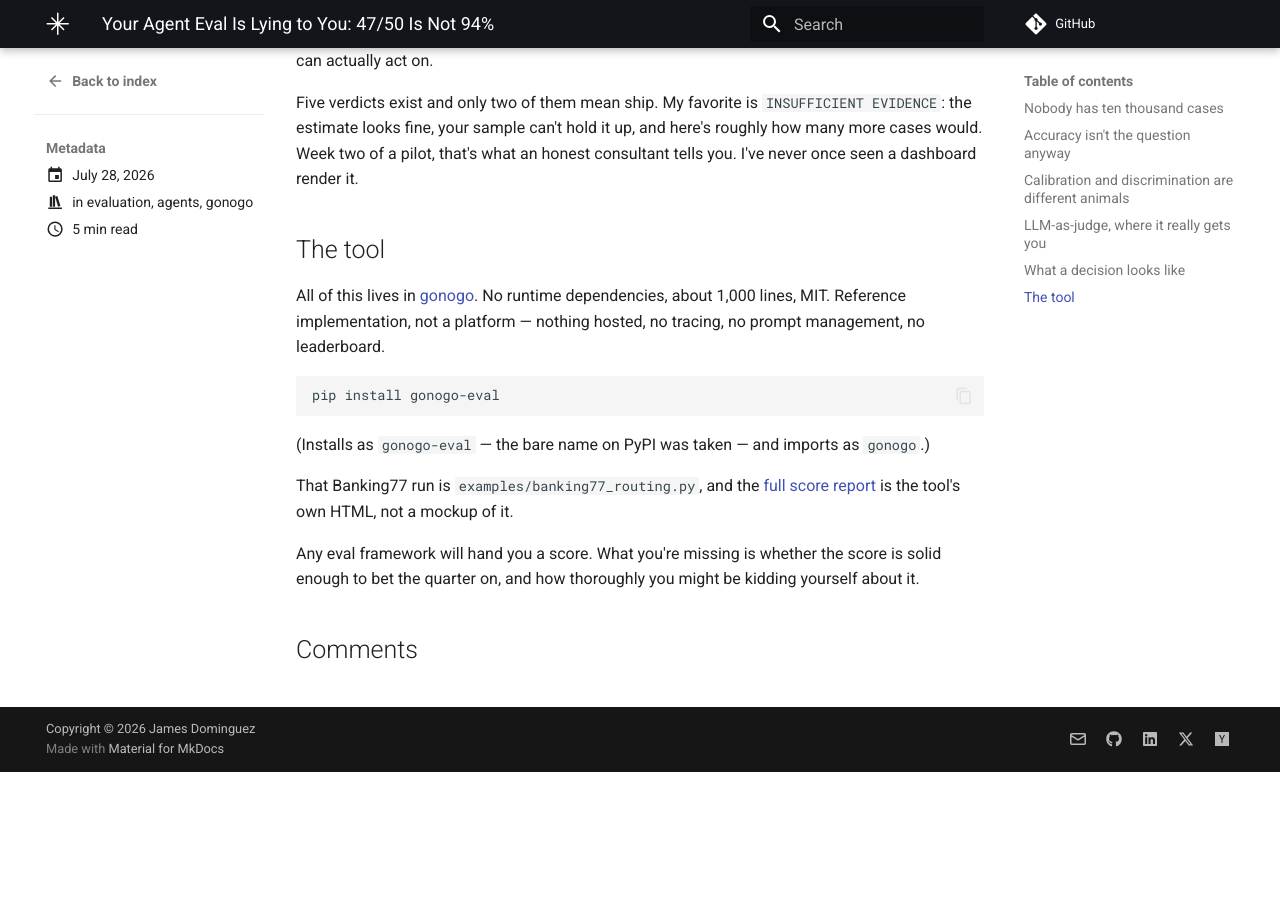
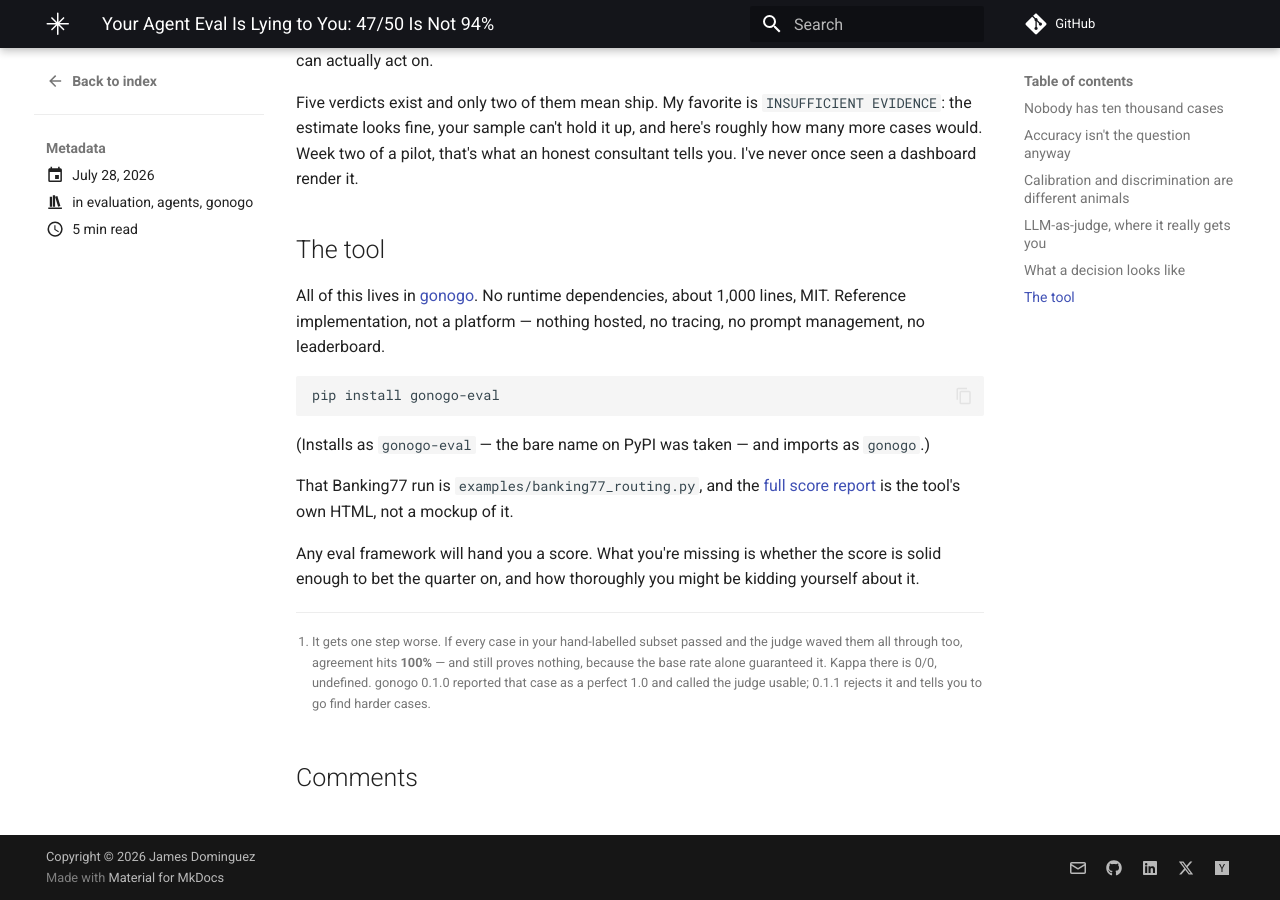
Before and after one commit to keppy/KeppyLab, an MkDocs documentation site: the page built from docs/blog/posts/your-agent-eval-is-lying-to-you.md, in a window 1280 px wide and 900 px high, scrolled down 3282 px. Built offline with MkDocs 1.6.1 and Material for MkDocs 9.7.7, drawn with Linux system fonts in a browser that asks for light colours; comment, search, counter and statistics services are not loaded; before the commit the page ends 4054 px from its top, so only the background shows below that.

Commit message:
Footnote the degenerate judge-agreement case in the eval post
100% agreement on an all-pass subset is guaranteed by the base rate and
carries no information; gonogo 0.1.1 now rejects that judge instead of
reporting kappa 1.0. Enables the footnotes markdown extension.

Co-Authored-By: Claude Fable 5 <noreply@anthropic.com>

```diff
--- a/docs/blog/posts/your-agent-eval-is-lying-to-you.md
+++ b/docs/blog/posts/your-agent-eval-is-lying-to-you.md
@@ -80,9 +80,12 @@ Hence the fix. Report the calibration error, state flatly that the scale isn't a
 
 Score with an LLM judge, skip checking it against human labels, and every number downstream of it is wallpaper.
 
-What makes this one nasty is how good raw agreement looks. Take a judge that waves everything through. On a case set that's 90% passes, it agrees with you **90% of the time**. It has learned precisely nothing, and Cohen's kappa on it comes out at **0.00**.
+What makes this one nasty is how good raw agreement looks. Take a judge that waves everything through. On a case set that's 90% passes, it agrees with you **90% of the time**. It has learned precisely nothing, and Cohen's kappa on it comes out at **0.00**.[^1]
 
 Label twenty cases yourself — that's enough to start — and put your gate on kappa instead of agreement. Anything under about 0.6, go rewrite the rubric before you report a single number that judge touched.
+
+[^1]:
+    It gets one step worse. If every case in your hand-labelled subset passed and the judge waved them all through too, agreement hits **100%** — and still proves nothing, because the base rate alone guaranteed it. Kappa there is 0/0, undefined. gonogo 0.1.0 reported that case as a perfect 1.0 and called the judge usable; 0.1.1 rejects it and tells you to go find harder cases.
 
 ## What a decision looks like
 
--- a/mkdocs.yml
+++ b/mkdocs.yml
@@ -31,6 +31,7 @@ extra_css:
   - stylesheets/extra.css
 markdown_extensions:
   - attr_list
+  - footnotes
   - pymdownx.emoji:
       emoji_index: !!python/name:material.extensions.emoji.twemoji
       emoji_generator: !!python/name:material.extensions.emoji.to_svg
```
